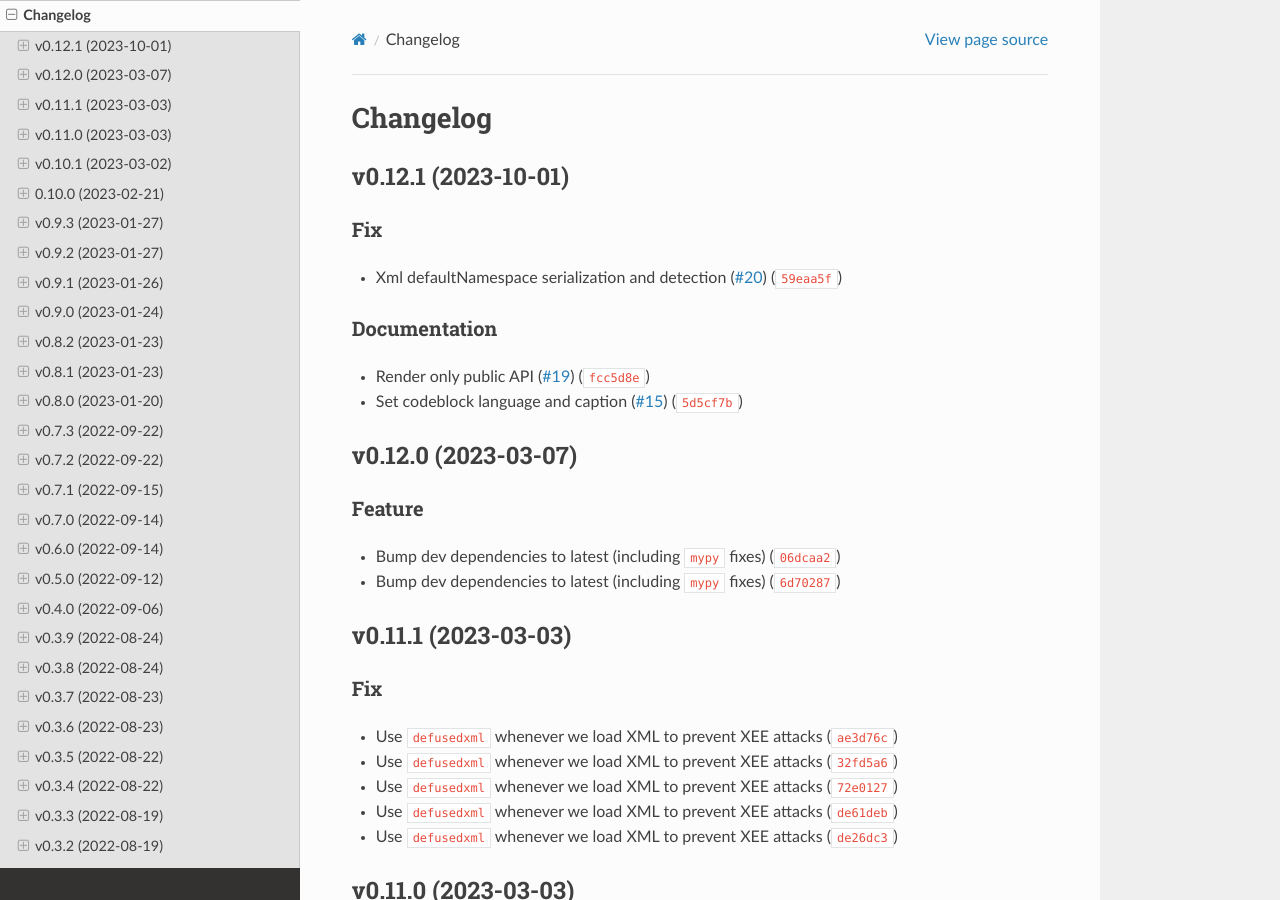
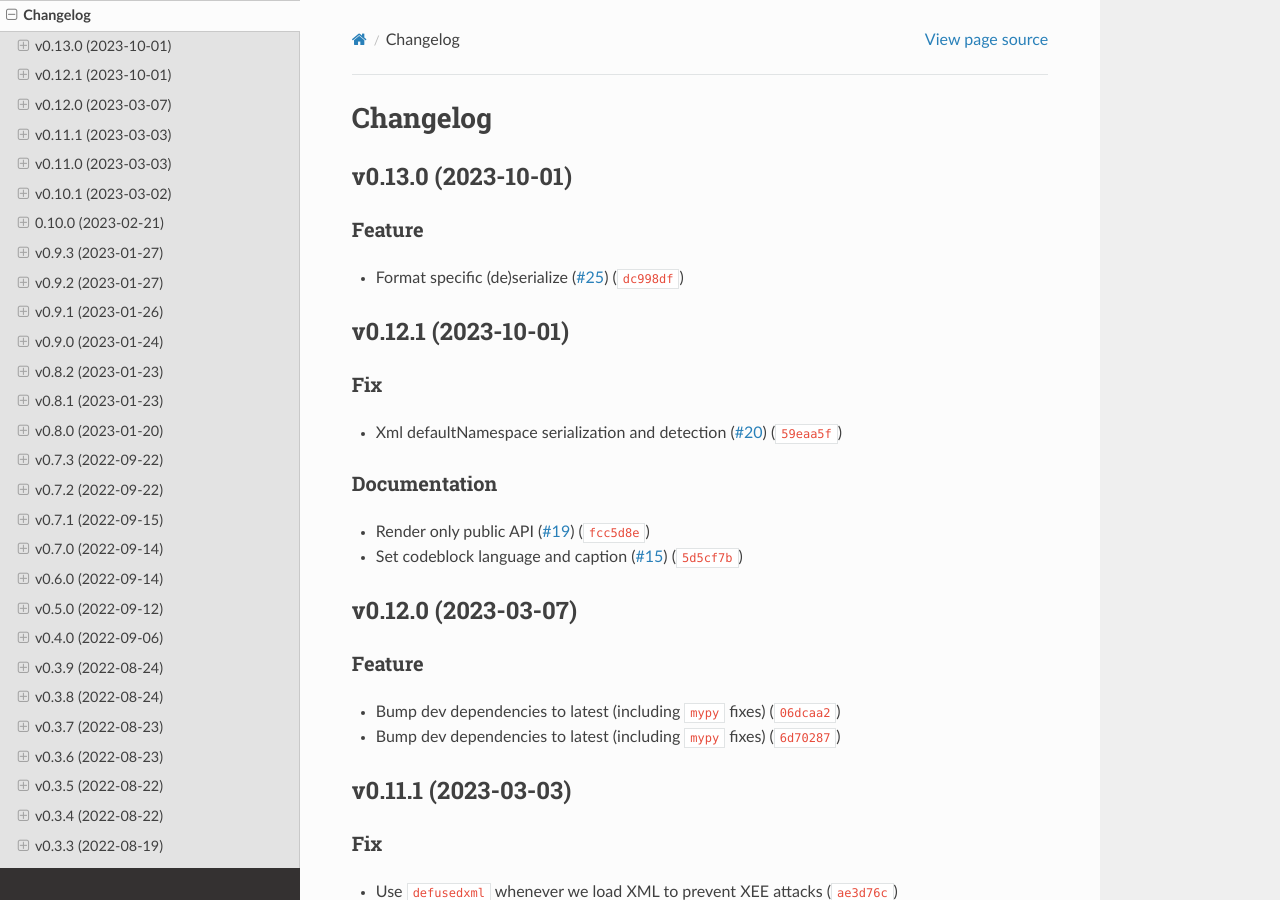
Before and after one commit to madpah/serializable, a Sphinx documentation site: the page built from docs/changelog.rst, in a window 1280 px wide and 900 px high. Built offline with Sphinx 7.4.7 and the Read the Docs theme 2.0.0, drawn with Linux system fonts in a browser that asks for light colours.

Commit message:
0.13.0
chore(release): 0.13.0

Automatically generated by python-semantic-release

```diff
--- a/CHANGELOG.md
+++ b/CHANGELOG.md
@@ -1,6 +1,12 @@
 # Changelog
 
 <!--next-version-placeholder-->
+
+## v0.13.0 (2023-10-01)
+
+### Feature
+
+* Format specific (de)serialize ([#25](https://github.com/madpah/serializable/issues/25)) ([`dc998df`](https://github.com/madpah/serializable/commit/dc998df37a2ba37fa43d10c8a1ce044a5b9f5b1e))
 
 ## v0.12.1 (2023-10-01)
 
--- a/docs/conf.py
+++ b/docs/conf.py
@@ -25,7 +25,7 @@ author = 'Paul Horton'
 
 # The full version, including alpha/beta/rc tags
 # !! version is managed by semantic_release
-release = '0.12.1'
+release = '0.13.0'
 
 # -- General configuration ---------------------------------------------------
 
--- a/pyproject.toml
+++ b/pyproject.toml
@@ -1,6 +1,6 @@
 [tool.poetry]
 name = "py-serializable"
-version = "0.12.1"
+version = "0.13.0"
 description = "Library for serializing and deserializing Python Objects to and from JSON and XML."
 authors = ["Paul Horton <paul.horton@owasp.org>"]
 maintainers = ["Paul Horton <paul.horton@owasp.org>"]
--- a/serializable/__init__.py
+++ b/serializable/__init__.py
@@ -44,7 +44,7 @@ from .helpers import BaseHelper
 
 # !! version is managed by semantic_release
 # do not use typing here, or else `semantic_release` might have issues finding the variable
-__version__ = '0.12.1'
+__version__ = '0.13.0'
 
 logger = logging.getLogger('serializable')
 logger.setLevel(logging.INFO)
```
